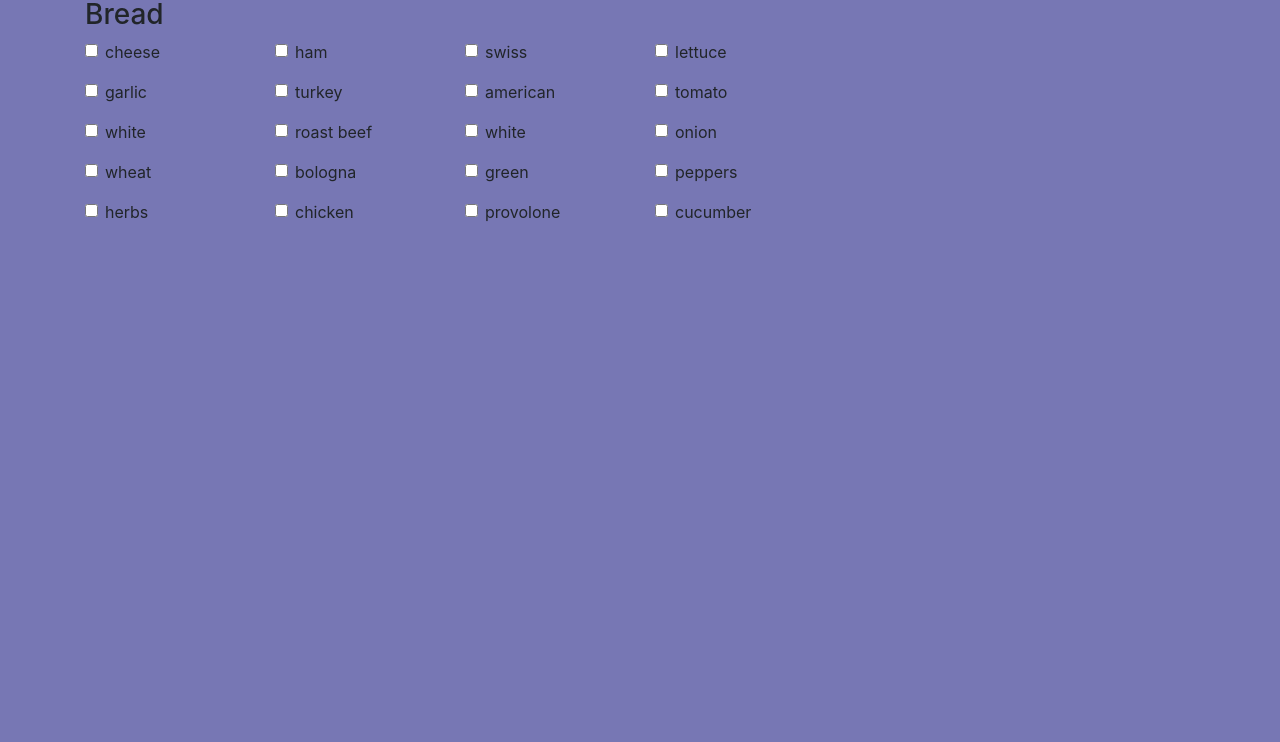
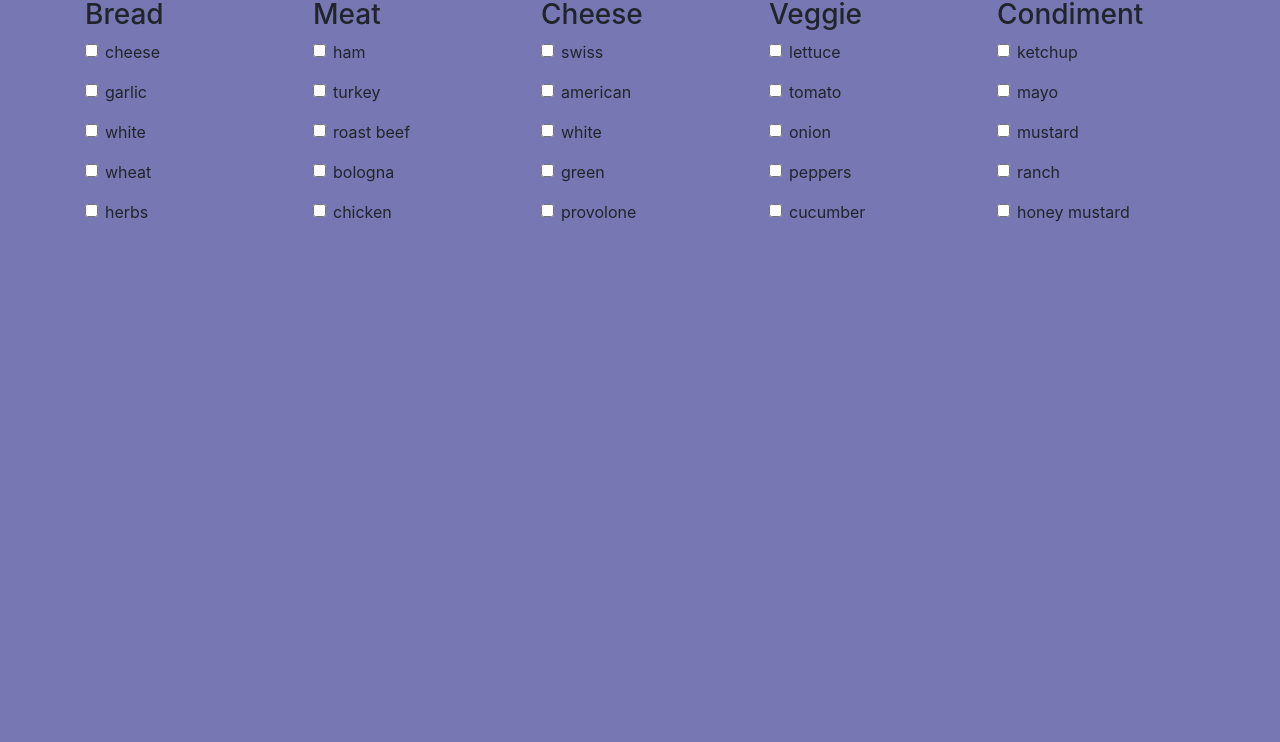
Before and after one commit to jbkey2015/sandwich-maker, a plain HTML site: page index.html in a window 1280 px wide. Shown: the part 58-800 px from the top of the page. Drawn offline with nearby package versions, Linux system fonts and the light colour scheme.

Commit message:
added condiment maker

```diff
--- a/index.html
+++ b/index.html
@@ -14,19 +14,26 @@
 <body>
     <div class="container">
         <h1>Sandwich Maker</h1>
-        <h3>Bread</h3>
         <div class="row">
-            <div class="col-sm-2">
+            <div class="col-md">
+                <h3>Bread</h3>
                 <div id="bread-counter"></div>
             </div>
-            <div class="col-sm-2">
+            <div class="col-md">
+                <h3>Meat</h3>
                 <div id="meat-counter"></div>
             </div>
-            <div class="col-sm-2">
+            <div class="col-md">
+                <h3>Cheese</h3>
                 <div id="cheese-counter"></div>
             </div>
-            <div class="col-sm-2">
+            <div class="col-md">
+                <h3>Veggie</h3>
                 <div id="veggie-counter"></div>
+            </div>
+            <div class="col-md">
+                <h3>Condiment</h3>
+                <div id="condiment-counter"></div>
             </div>
         </div>
         <div class="row">
--- /dev/null
+++ b/javascripts/components/condiment.js
@@ -0,0 +1,40 @@
+import utilities from '../helpers/utilities.js';
+
+const condiments = [
+    {id:"condiment1", name:"ketchup", price: 50},
+    {id:"condiment2", name:"mayo", price: 90},
+    {id:"condiment3", name:"mustard", price: 500},
+    {id:"condiment4", name:"ranch", price: 0},
+    {id:"condiment5", name:"honey mustard", price: 80},
+];
+
+const getSelectedCondiments = () => {
+    const selectedCondiments = [];
+    //get all condiment checkboxes
+    const condimentCheckboxes = document.getElementsByClassName('condiment');
+    //keep the checked ones in a new array
+    for (let j = 0; j < condimentCheckboxes.length; j++){
+        for (let k = 0; k < condiments.length; k++){
+            if(condimentCheckboxes[j].checked && condimentCheckboxes[j].id === condiments[k].id){
+                selectedCondiments.push(condiments[k]);
+            }
+        }
+    }
+    //return the new array
+    return selectedCondiments;
+};
+
+const printCondimentOptions = () => {
+    let domString = '';
+    for (let i = 0; i < condiments.length; i++){
+    domString +=  `<div class="form-group form-check">
+    <input type="checkbox" class="form-check-input condiment" id=${condiments[i].id}>
+    <label class="form-check-label" for=${condiments[i].id}>${condiments[i].name}</label>
+    </div>
+    `;
+    }
+
+    utilities.printToDom('condiment-counter', domString);
+};
+
+export default { printCondimentOptions, getSelectedCondiments };
--- a/javascripts/main.js
+++ b/javascripts/main.js
@@ -2,12 +2,14 @@ import bread from './components/bread.js';
 import meat from './components/meat.js';
 import cheese from './components/cheese.js';
 import veggie from './components/veggie.js';
+import condiment from './components/condiment.js';
 
 const init = () => {
     bread.printBreadOptions();
     meat.printMeatOptions();
     cheese.printCheeseOptions();
     veggie.printVeggieOptions();
+    condiment.printCondimentOptions();
 };
 
 init()
--- a/styles/main.css
+++ b/styles/main.css
@@ -1,3 +1,7 @@
 body {
     background-color: rgb(119, 119, 180);
 }
+
+h1 {
+    text-align: center;
+}
```
